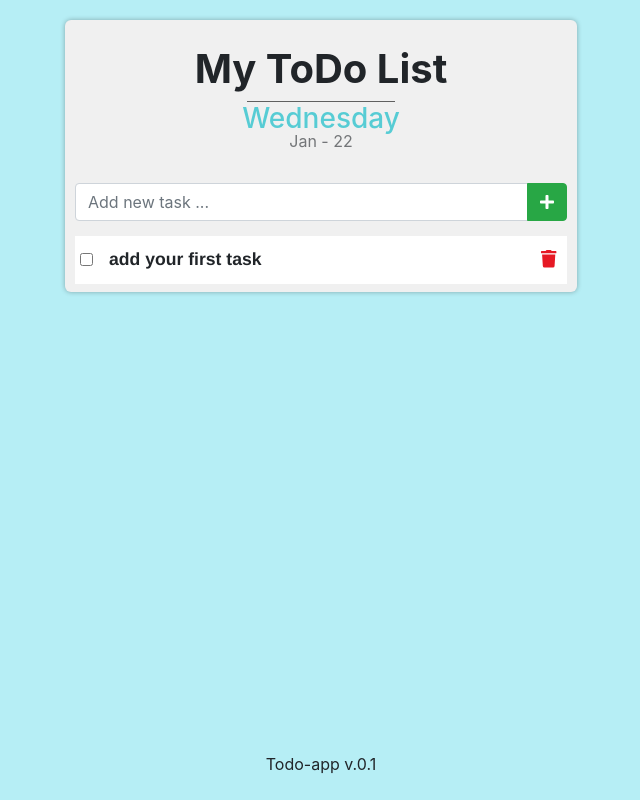
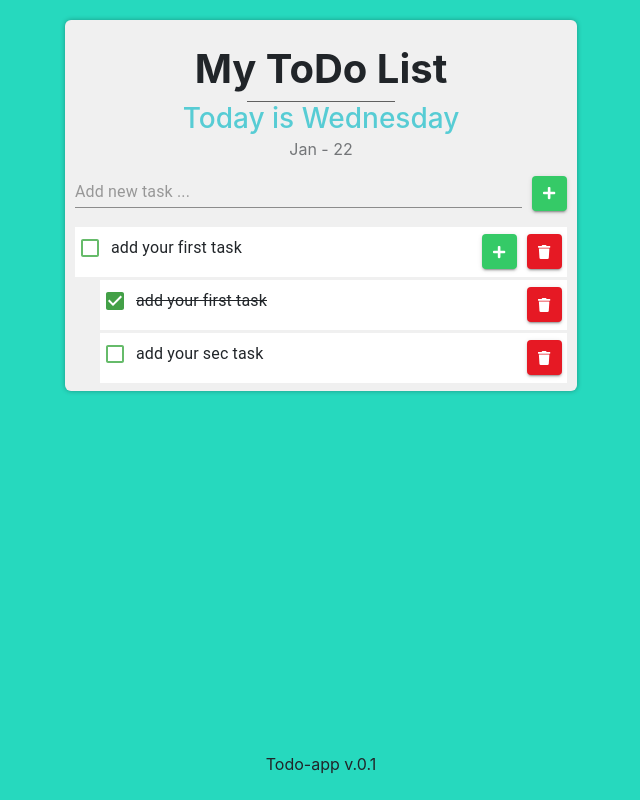
Before and after one commit to ATT273/todo-app, a React (Create React App) app: page / in a window 1280 px wide. Shown: the whole page, without its empty margins (319-959 px from the left). Built offline with nearby package versions, Linux system fonts and the light colour scheme.

Commit message:
add material-ui and moment.js to project

```diff
--- a/package.json
+++ b/package.json
@@ -6,8 +6,10 @@
     "@fortawesome/fontawesome-svg-core": "^1.2.25",
     "@fortawesome/free-solid-svg-icons": "^5.11.2",
     "@fortawesome/react-fontawesome": "^0.1.7",
+    "@material-ui/core": "^4.11.0",
     "boostrap": "^2.0.0",
     "bootstrap": "^4.3.1",
+    "moment": "^2.27.0",
     "node-sass": "^4.12.0",
     "react": "^16.10.2",
     "react-bootstrap": "^1.0.0-beta.14",
--- a/src/App.js
+++ b/src/App.js
@@ -10,6 +10,7 @@ import 'bootstrap/dist/css/bootstrap.min.css';
 import './my_style.scss';
 
 library.add(fas);
+const moment = require('moment')
 
 class App extends Component {
 
@@ -18,103 +19,46 @@ class App extends Component {
             {
                 id: 1,
                 name: 'add your first task',
-                complete: false
+                complete: false,
+                parentId: null,
+                children: [
+                    {
+                        id: 1,
+                        name: 'add your first task',
+                        complete: true,
+                        parentId: 1,
+                    },
+                    {
+                        id: 2,
+                        name: 'add your sec task',
+                        complete: false,
+                        parentId: 1,
+                    },
+                ]
             },
         ],
         date:
             {
                 day: '',
                 wDay: '',
-                month: ''
             }
     }
 
     componentDidMount(){
         const today = new Date();
-        let day = today.getDate();
-        let wDay = today.getDay();
-        let month = today.getMonth();
-        switch (wDay) {
-            case 0:
-                wDay = 'Sunday';
-                break;
-            case 1:
-                wDay = 'Monday';
-                break;
-            case 2:
-                wDay = 'Tuesday';
-                break;
-            case 3:
-                wDay = 'Wednesday';
-                break;
-            case 4:
-                wDay = 'Thursday';
-                break;
-            case 5:
-                wDay = 'Friday';
-                break;
-            case 6:
-                wDay = 'Saturday';
-                break;
-
-            default:
-                break;
-        }
-
-        switch (month) {
-            case 0:
-                month = 'Jan';
-                break;
-            case 1:
-                month = 'Feb';
-                break;
-            case 2:
-                month = 'Mar';
-                break;
-            case 3:
-                month = 'Apr';
-                break;
-            case 4:
-                month = 'May';
-                break;
-            case 5:
-                month = 'Jun';
-                break;
-            case 6:
-                month = 'Jul';
-                break;
-            case 7:
-                month = 'Aug';
-                break;
-            case 8:
-                month = 'Sep';
-                break;
-            case 9:
-                month = 'Oct';
-                break;
-            case 10:
-                month = 'Nov';
-                break;
-            case 11:
-                month = 'Dec';
-                break;
-
-            default:
-                break;
-        }
+        let wDay = moment(today).format("[Today is ] dddd")
+        let day = moment(today).format("MMM - D")
 
         this.setState({
             date:{
-                day: day,
-                wDay: wDay,
-                month: month
+               wDay,
+                day
             }
         });
 
-        localStorage.getItem('Todos') && this.setState({
-            items: JSON.parse(localStorage.getItem('Todos'))
-        });
-        console.log(this.state.date.day);
+        // localStorage.getItem('Todos') && this.setState({
+        //     items: JSON.parse(localStorage.getItem('Todos'))
+        // });
     }
     // add item to list
     addItem = async (name) => {
@@ -130,6 +74,9 @@ class App extends Component {
         }
         await this.setState({items: [newItem, ...this.state.items] });
         await localStorage.setItem('Todos', JSON.stringify(this.state.items));
+    }
+    addChild = () => {
+        console.log('add chiild')
     }
     // check complete
     completeCheck = async (id) => {
@@ -149,17 +96,18 @@ class App extends Component {
     }
 
     render() {
+        const { date, items } = this.state
         return (
             <div className="App">
                 <div className="row">
                     <div className="col-md-12">
                         <Header
-                            date={this.state.date}
+                            date={date}
                         />
                     </div>
                 </div>
                 <div className="row">
-                    <div className="col-md-12">
+                    <div className="col-md-12 mb-3">
                         <AddForm
                             addItem={this.addItem}
                         />
@@ -169,8 +117,9 @@ class App extends Component {
                 <div className="row todo-list">
                     <div className="col-md-12">
                         <List
-                            items={this.state.items}
+                            items={items}
                             delItem={this.delItem}
+                            addChild={this.addChild}
                             completeCheck={this.completeCheck}
                         />
                     </div>
--- a/src/components/AddForm.js
+++ b/src/components/AddForm.js
@@ -1,5 +1,8 @@
 import React, {Component}from 'react';
 import { FontAwesomeIcon } from '@fortawesome/react-fontawesome'
+import { FormControlLabel, Checkbox, TextField, Button } from '@material-ui/core';
+import { withStyles } from '@material-ui/core/styles'
+import styles from './styles'
 
 class AddForm extends Component {
 
@@ -18,25 +21,30 @@ class AddForm extends Component {
     }
 
     render () {
+        const { classes } = this.props;
         return (
             <form onSubmit={this.handleSubmit}>
-                <div className="input-group add-form">
-                    <input
-                        type="text"
+                <div className="d-flex">
+                    <div className={'flex-grow-1'}>
+                    <TextField
+                        id="standard-basic"
                         name="item_name"
-                        value={this.state.item_name}
-                        onChange={this.handleChange}
-                        className="form-control"
                         placeholder="Add new task ..."
-                    />
-                    <div className="input-group-append">
-                        <button type="submit" className="btn btn-success">
-                            <FontAwesomeIcon icon={['fas', 'plus']} />
-                        </button>
+                        fullWidth={true}
+                        onChange={this.handleChange} />
+                    </div>
+                    <div className="">
+                        <Button
+                            onClick={this.handleSubmit}
+                            variant='contained'
+                            className={classes.addBtn}
+                            >
+                            <FontAwesomeIcon icon={['fas', 'plus']} color={'white'} />
+                        </Button>
                     </div>
                 </div>
             </form>
         );
     }
 }
-export default AddForm;
+export default withStyles(styles)(AddForm);
--- a/src/components/Header.js
+++ b/src/components/Header.js
@@ -2,16 +2,16 @@ import React, {Component} from 'react';
 
 class Header extends Component {
     render() {
+        const { date } = this.props
         return (
             <div className="app-header">
                 <h1>My ToDo List</h1>
                 <div className="under-line"></div>
-                <p>
-                    <h3>{this.props.date.wDay}</h3>
-                </p>
+                <div className='mb-3 weekDayTxt'>
+                    <h3>{date.wDay}</h3>
+                </div>
                 <div className="day-n-month">
-                    {this.props.date.month} - {''}
-                    {this.props.date.day}
+                    {date.day}
                 </div>
             </div>
         );
--- a/src/components/Item.js
+++ b/src/components/Item.js
@@ -1,6 +1,19 @@
 import React, {Component} from 'react';
 import { FontAwesomeIcon } from '@fortawesome/react-fontawesome'
+import { FormControlLabel, Checkbox, Button } from '@material-ui/core';
+import { withStyles } from '@material-ui/core/styles'
+import { green } from '@material-ui/core/colors'
+import styles from './styles'
 
+const CustomCheckbox = withStyles({
+    root: {
+      color: green[400],
+      '&$checked': {
+        color: green[600],
+      },
+    },
+    checked: {},
+  })((props) => <Checkbox color="default" {...props}/>);
 class Item extends Component {
     getStyle = () => {
         return {
@@ -8,30 +21,46 @@ class Item extends Component {
         }
     }
     render () {
-        const {id, name} = this.props.item;
-        const isComplete = this.props.item.complete;
+        const { classes } = this.props
+        const { id, name, complete, parentId } = this.props.item;
         return (
-            <div className="todo-item" style={this.getStyle()}>
-                {isComplete ? (
-                    <input
-                        type="checkbox"
-                        onChange={this.props.completeCheck.bind(this,id)}
-                        className=""
-                        checked
+            <div>
+                <div className="todo-item" style={this.getStyle()}>
+                    <FormControlLabel
+                        className={classes.formControlCheckBox}
+                        control={
+                            <CustomCheckbox
+                                checked={complete}
+                                onChange={this.props.completeCheck.bind(this, id)} />
+                        }
+                        label={name}
                     />
-                ) : (
-                    <input
-                        type="checkbox"
-                        onChange={this.props.completeCheck.bind(this,id)}
-                        className=""
-                    />
-                )}
-                    <p>{name}</p>
-                <button className="btn-delete" onClick={this.props.delItem.bind(this,id)}>
-                    <FontAwesomeIcon icon={['fas', 'trash']} />
-                </button>
+                    {
+                        parentId === null &&
+                        <Button
+                        onClick={this.props.addChild.bind(this, id)}
+                        variant='contained'
+                        className={classes.addBtn}
+                    >
+                        <FontAwesomeIcon icon={['fas', 'plus']} color={'#fff'} />
+                    </Button>
+                    }
+                    <Button
+                        onClick={this.props.delItem.bind(this, id)}
+                        variant='contained'
+                        className={`${classes.delBtn} btn-delete`}
+                    >
+                        <FontAwesomeIcon icon={['fas', 'trash']} color={'#fff'} className={'btn-delete'} />
+                    </Button>
+
+                </div>
+                <div style={{paddingLeft: '25px'}}>
+                    {
+                        this.props.children
+                    }
+                </div>
             </div>
         );
     }
 }
-export default Item;
+export default withStyles(styles)(Item);
--- a/src/components/List.js
+++ b/src/components/List.js
@@ -3,13 +3,27 @@ import Item from './Item';
 
 class List extends Component {
     render () {
-        return this.props.items.map((item) => (
+        const { items } = this.props
+        return items.map((item) => (
                 <Item
                     key={item.id}
                     item={item}
                     delItem={this.props.delItem}
+                    addChild={this.props.addChild}
                     completeCheck={this.props.completeCheck}
-                />
+                >
+                    {
+                        item.children.map(child => (
+                            <Item
+                                key={child.id}
+                                item={child}
+                                delItem={this.props.delItem}
+                                addChild={this.props.addChild}
+                                completeCheck={this.props.completeCheck}
+                            />
+                        ))
+                    }
+                </Item>
             ));
     }
 }
--- /dev/null
+++ b/src/components/styles.js
@@ -0,0 +1,23 @@
+import { makeStyles } from '@material-ui/core/styles';
+
+const styles = theme => ({
+    addBtn: {
+        width: '35px',
+        height: '35px',
+        minWidth: '25px',
+        marginLeft: '10px',
+        backgroundColor: '#35ca67',
+    },
+    delBtn: {
+        width: '35px',
+        height: '35px',
+        minWidth: '25px',
+        marginLeft: '10px',
+        backgroundColor: '#e61924',
+    },
+    formControlCheckBox: {
+        flexGrow: '1',
+    }
+});
+
+export default styles
--- a/src/my_style.scss
+++ b/src/my_style.scss
@@ -5,13 +5,14 @@ $test-color: #1ecbe1;
 $main-color-darker: #2bacb4;
 $main-color-dark: #31c4ce;
 $main-color-light: #b6eef5;
+$test-bg: #26d9be;
 $date-color: #871a0f;
 $app-bg: #f0f0f0;
 $delete-color: #e61924;
 
 // Style
 body {
-    background-color: $main-color-light;
+    background-color: $test-bg;
 }
 
 .App {
@@ -34,7 +35,7 @@ body {
     h1{
         font-weight: bold;
     }
-    p{
+    .weekDayTxt{
         margin-bottom: 0px;
         color: $main-color-dark;
         opacity: 0.8;
@@ -83,10 +84,11 @@ body {
         margin-bottom: 0;
     }
 
-    .btn-delete {
+    .btn-delete:hover {
         background: none;
         border: none;
         color: $delete-color;
+        background-color: #f0f0f0;
     }
 }
 input[type=checkbox] {
```
Also changed, not shown: src/utilities/utilityFunctions.js (added, +9 -0 lines), 1 other file (tests, documents, lock files or other folders).
